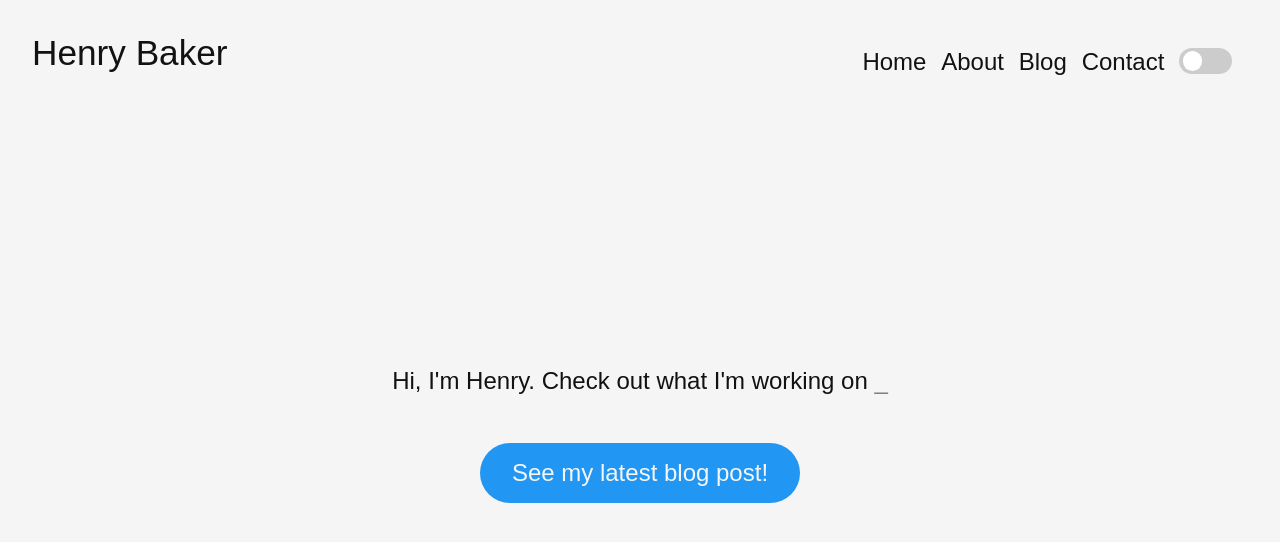
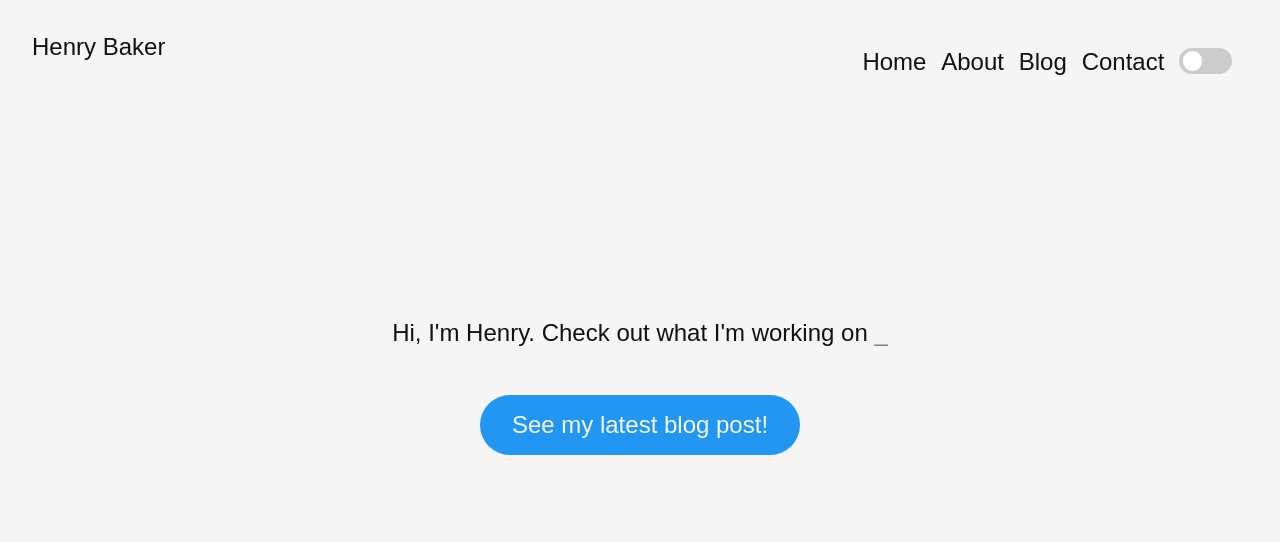
Before and after one commit to hbbaker/portfolioSite, a plain HTML site: page index.html in a window 1280 px wide. Drawn offline with Linux system fonts and the light colour scheme.

Commit message:
Fix buttons and text sizing

```diff
--- a/index.html
+++ b/index.html
@@ -13,7 +13,7 @@
 <body>
     <div class="container">
         <div class="title">
-            <h1 class="fjalla-one-regular clickable">Henry Baker</h1>
+            <a href="https://henrybaker.org" class="fjalla-one-regular">Henry Baker</a>
         </div>
         <div class="navbar">
             <a href="#0" class="fjalla-one-regular ">Home</a>
--- a/src/stylesheets/style.css
+++ b/src/stylesheets/style.css
@@ -45,9 +45,10 @@ h1 {
 
 a {
     font-family: "Fjalla One";
-    font-size: 1.5rem;
+    font-size: 150%;
     color: var(--secondary-color);
     transition: all 0.2s ease-in-out;
+    text-decoration: none;
 }
 
 .title {
@@ -153,12 +154,12 @@ input:checked+.slider:before {
 }
 
 .mainContent p {
-    font-size: 1.5rem;
+    font-size: 150%;
     color: var(--secondary-color);
 }
 
 .mainContainer {
-    margin-top: 15rem;
+    margin-top: 15%;
     display: flex;
     flex-direction: column;
     align-items: center;
@@ -182,7 +183,7 @@ input:checked+.slider:before {
     margin-top: 3rem;
     padding: 1rem;
     width: 20rem;
-    font-size: 1.5rem;
+    font-size: 150%;
     border-radius: 5rem;
     transition: all 0.4s ease-in-out;
 }
```
